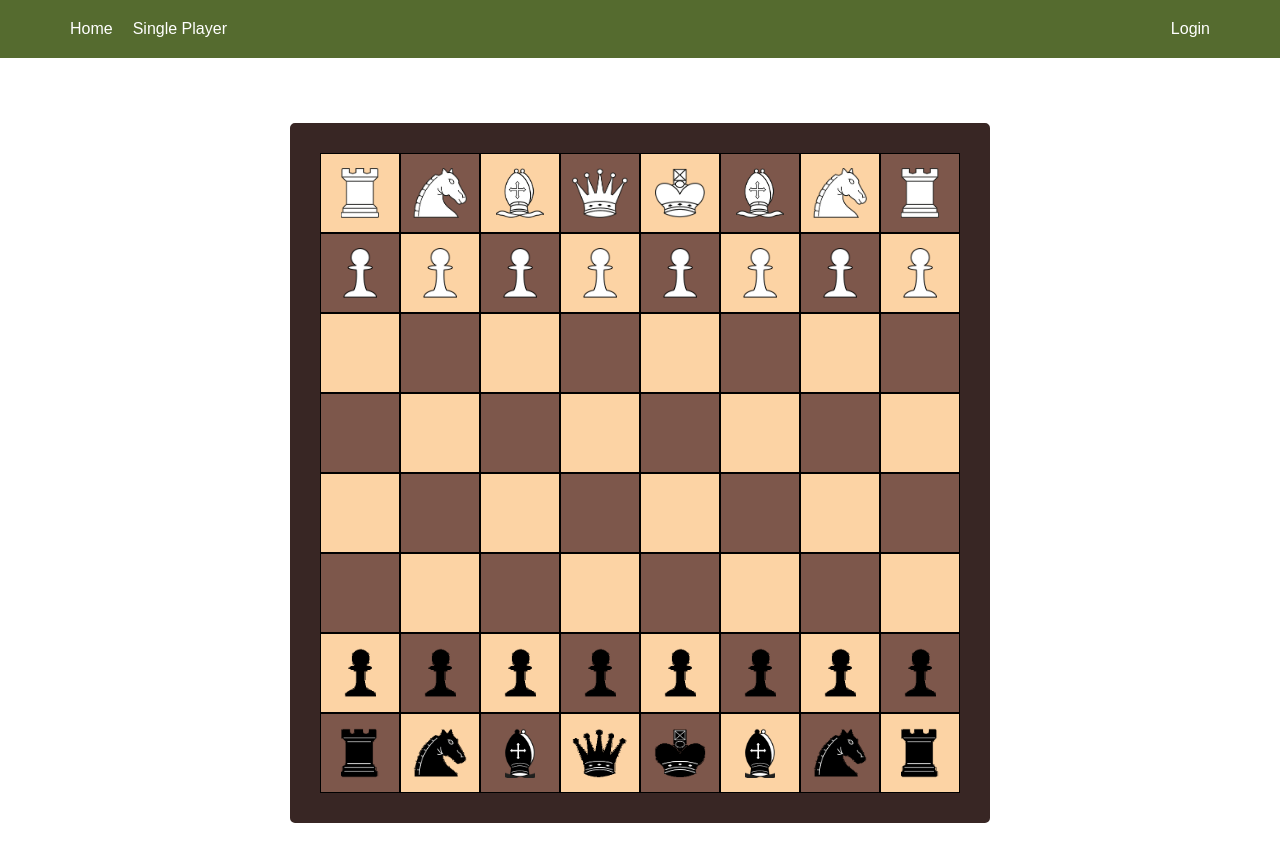
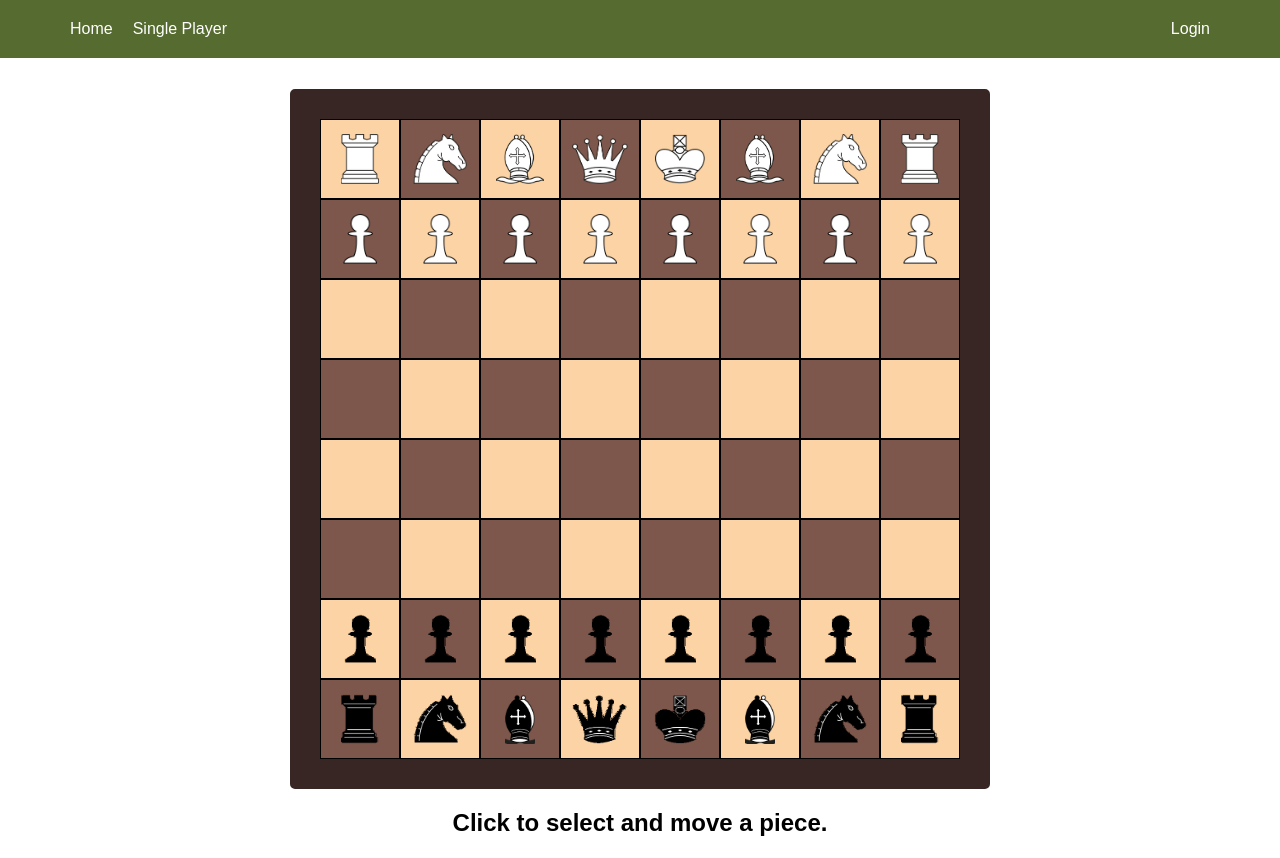
Before and after one commit to sirius829/chess, a React (Create React App) app: page /game in a window 1280 px wide. Built offline with nearby package versions, Linux system fonts and the light colour scheme; no server answers.

Commit message:
add instructions

```diff
--- a/src/components/Board.js
+++ b/src/components/Board.js
@@ -89,6 +89,7 @@ class Board extends Component {
             )
           })}
         </div>
+        <h2>Click to select and move a piece.</h2>
       </Fragment>
     )
   }
```
